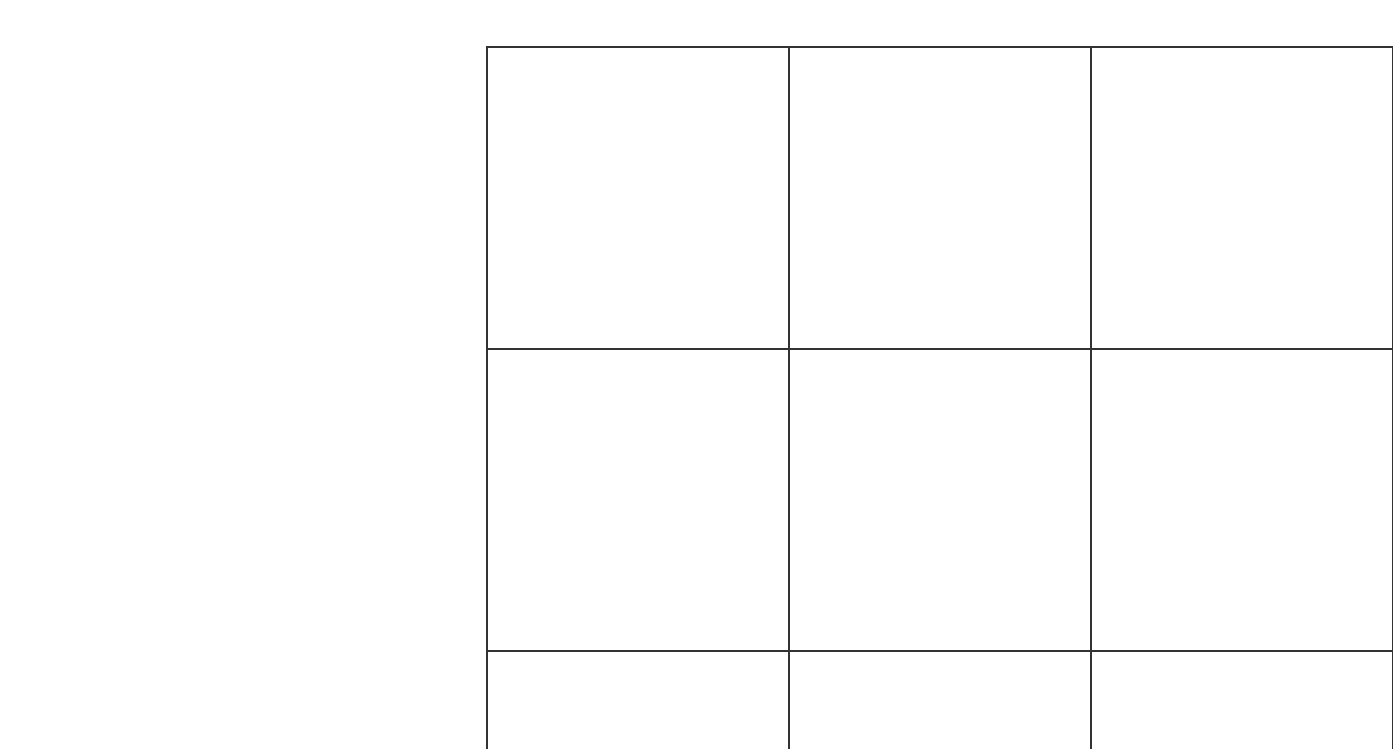
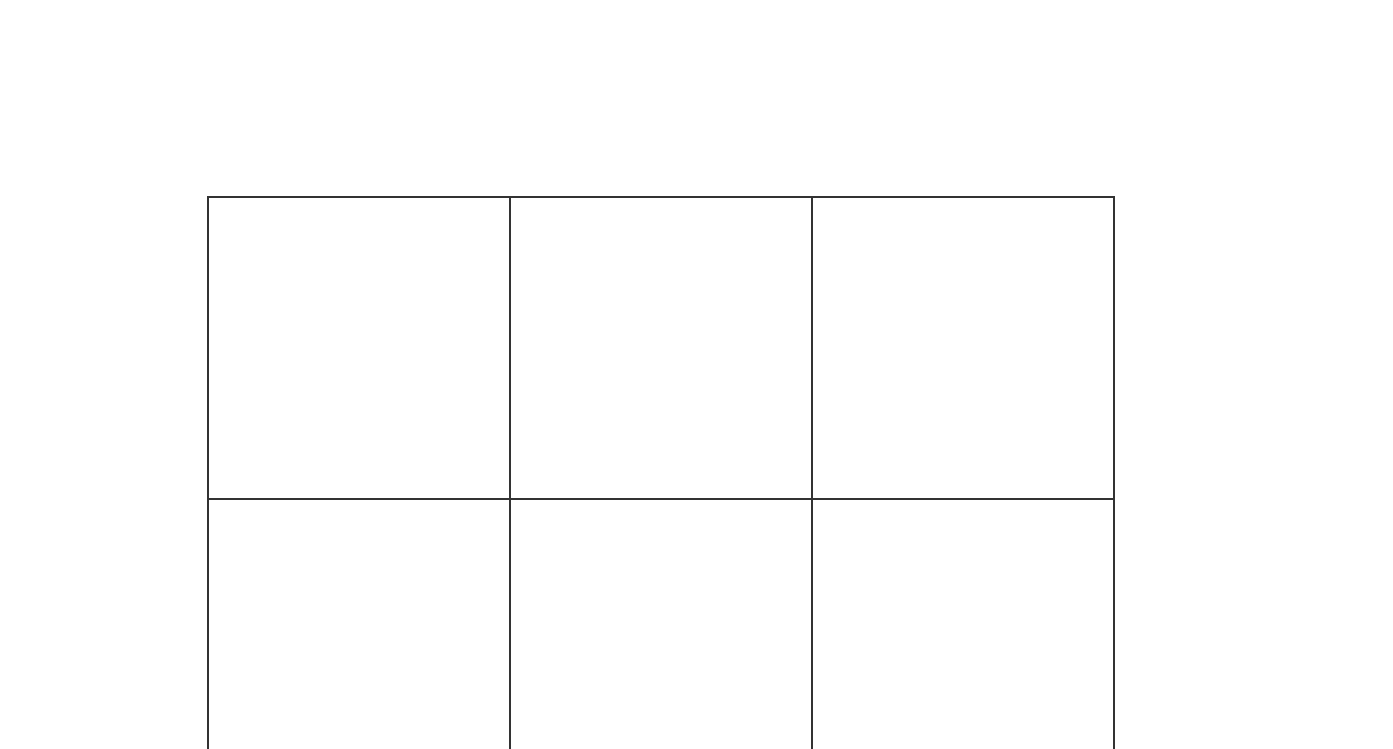
Before and after one commit to Dickensleung/Tic-Tac-Toe-javascript, a plain HTML site: page index.html in a window 1280 px wide. Shown: the part 51-800 px from the top of the page, 1393 px wide, since content can reach past the window. Drawn offline with Linux system fonts and the light colour scheme.

```diff
--- a/styles.css
+++ b/styles.css
@@ -9,8 +9,8 @@ section {
 .game-container {
     display: grid;
     grid-template-columns: repeat(3, auto);
-    width: 306px;
-    margin: 50px auto;
+    width: 100px;
+    margin: 200px;
 }
 .cell {
     font-family: "Permanent Marker", cursive;
```
Also changed, not shown: script.js (+41 -0 lines).
